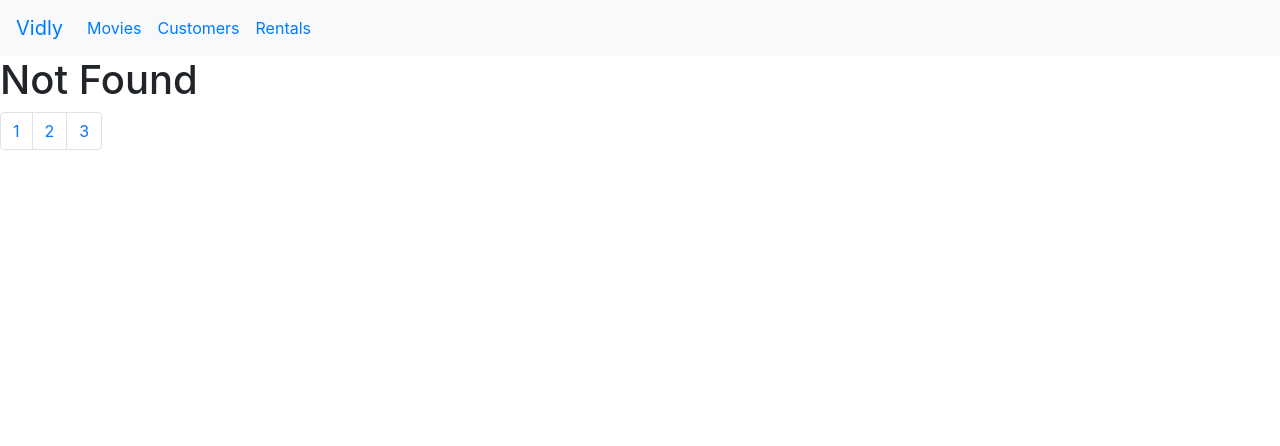
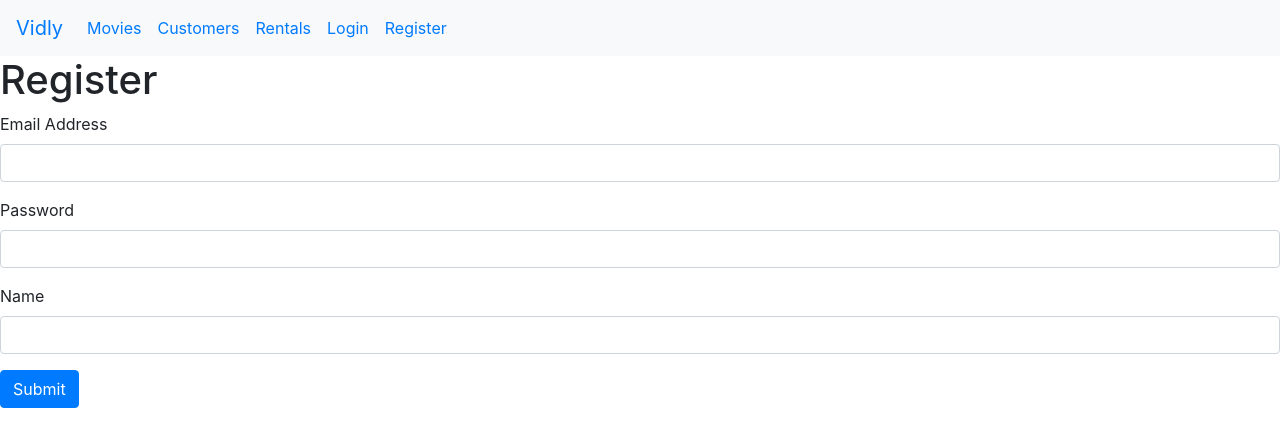
Before and after one commit to Bennity/vidly, a React (Create React App) app: page /Register in a window 1280 px wide. Before the commit this address led to /not-found. Shown: the top 446 px of the page. Built offline with nearby package versions, Linux system fonts and the light colour scheme.

Commit message:
login forms

```diff
--- a/package.json
+++ b/package.json
@@ -8,6 +8,7 @@
     "@testing-library/user-event": "^7.2.1",
     "bootstrap": "^4.4.1",
     "font-awesome": "^4.7.0",
+    "joi": "^14.3.1",
     "lodash": "^4.17.15",
     "react": "^16.13.0",
     "react-dom": "^16.13.0",
--- a/src/App.js
+++ b/src/App.js
@@ -3,13 +3,16 @@ import Movies from "./movie/movies";
 import { Route, Redirect, Switch } from "react-router-dom";
 import Navbar from "./navbar/navbar";
 import { getMovies } from "./services/fakeMovieService";
-import Pagination from "./pagination/pagination";
 import Rentals from "./rentals/rentals";
 import Customers from "./customers/customers";
 import NotFound from "./not found/notFound";
+import MovieForm from "./movie/movieForm";
+import LoginForm from "./forms/loginForm";
+import RegisterForm from "./forms/registerForm";
 
 //implement sort and orderby mit lodash
 //Jquery lernen
+//Specific routes on the top!!!
 
 class App extends Component {
   fetchMovies = () => {
@@ -69,6 +72,7 @@ class App extends Component {
       <React.Fragment>
         <Navbar />
         <Switch>
+          <Route path="/Movies/:id" component={MovieForm} />
           <Route
             path="/Movies"
             render={props => (
@@ -79,6 +83,7 @@ class App extends Component {
                 genreLength={this.state.genre.length}
                 movieLength={this.state.movies.length}
                 onGenreChange={this.handleGenreChange}
+                onPageChange={this.handlePageChange}
                 pageSize={this.state.pageSize}
                 currentPage={this.state.currentPage}
                 onDelete={this.handleDelete}
@@ -89,15 +94,11 @@ class App extends Component {
           <Redirect exact from="/" to="/Movies" />
           <Route path="/Customers" component={Customers} />
           <Route path="/Rentals" component={Rentals} />
+          <Route path="/Login" component={LoginForm} />
+          <Route path="/Register" component={RegisterForm} />
           <Route path="/not-found" component={NotFound} />
           <Redirect to="/not-found" />
         </Switch>
-        <Pagination
-          itemsCount={this.state.movies.length}
-          pageSize={this.state.pageSize}
-          currentPage={this.state.currentPage}
-          onPageChange={this.handlePageChange}
-        />
       </React.Fragment>
     );
   }
--- /dev/null
+++ b/src/forms/loginForm.jsx
@@ -0,0 +1,33 @@
+import React, { Component } from "react";
+
+const loginForm = () => {
+  return (
+    <React.Fragment>
+      <h1>Login</h1>
+      <form>
+        <div class="form-group">
+          <label for="exampleInputEmail1">Email address</label>
+          <input
+            type="email"
+            class="form-control"
+            id="exampleInputEmail1"
+            aria-describedby="emailHelp"
+          />
+        </div>
+        <div class="form-group">
+          <label for="exampleInputPassword1">Password</label>
+          <input
+            type="password"
+            class="form-control"
+            id="exampleInputPassword1"
+          />
+        </div>
+        <button type="submit" class="btn btn-primary">
+          Submit
+        </button>
+      </form>
+    </React.Fragment>
+  );
+};
+
+export default loginForm;
--- /dev/null
+++ b/src/forms/registerForm.jsx
@@ -0,0 +1,96 @@
+import React, { Component } from "react";
+import Joi from "joi";
+
+class registerForm extends Component {
+  handleSubmit = e => {
+    e.preventDefault();
+    console.log("submit");
+  };
+
+  handleChange = e => {
+    const errors = { ...this.state.errors };
+    const errorMessage = this.validate(e.currentTarget);
+    if (errorMessage) errors[e.currentTarget.name] = errorMessage;
+    else delete errors[e.currentTarget.name];
+
+    const account = { ...this.state.account };
+    account[e.currentTarget.name] = e.currentTarget.value;
+    this.setState({ account, errors });
+  };
+
+  validate = () => {
+    const result = Joi.validate(this.state.account, this.schema);
+    if (!result.error) return null;
+
+    const errors = {};
+    for (let item of result.error.details) errors[item.path[0]] = item.message;
+
+    return errors;
+  };
+
+  state = {
+    account: { emailaddress: "", password: "", name: "" },
+    errors: {}
+  };
+
+  schema = {
+    emailaddress: Joi.string().required(),
+    password: Joi.string().required(),
+    name: Joi.string().required()
+  };
+
+  render() {
+    return (
+      <React.Fragment>
+        <h1>Register</h1>
+        <form onSubmit={this.handleSubmit}>
+          <div className="form-group">
+            <label forhtml="emailaddress">Email Address</label>
+            <input
+              type="email"
+              className="form-control"
+              id="emailaddress"
+              aria-describedby="emailHelp"
+              onChange={this.handleChange}
+              value={this.state.account.emailaddress}
+              name="emailaddress"
+            />
+          </div>
+          {this.state.error && (
+            <div>className="alert alert-danger">{this.state.error}</div>
+          )}
+          <div className="form-group">
+            <label forhtml="Password">Password</label>
+            <input
+              type="password"
+              className="form-control"
+              id="Password"
+              onChange={this.handleChange}
+              value={this.state.account.password}
+              name="password"
+            />
+          </div>
+          <div className="form-group">
+            <label forhtml="Name">Name</label>
+            <input
+              type="text"
+              className="form-control"
+              id="Name"
+              onChange={this.handleChange}
+              value={this.state.account.name}
+              name="name"
+            />
+          </div>
+          {this.state.error && (
+            <div>className="alert alert-danger">{this.state.error}</div>
+          )}
+          <button type="submit" className="btn btn-primary">
+            Submit
+          </button>
+        </form>
+      </React.Fragment>
+    );
+  }
+}
+
+export default registerForm;
--- a/src/movie/movie.jsx
+++ b/src/movie/movie.jsx
@@ -6,7 +6,7 @@ const movie = props => {
     <React.Fragment>
       <tr>
         <li key={props._id}>
-          <Link to={`/movies/${props._id}`}>{props.title}</Link>
+          <Link to={`/Movies/${props._id}`}>{props.title}</Link>
         </li>
 
         <td>{props.genre}</td>
--- /dev/null
+++ b/src/movie/movieForm.jsx
@@ -0,0 +1,17 @@
+import React from "react";
+
+const MovieForm = ({ match, history }) => {
+  return (
+    <div>
+      <h1>Movie Form {match.params.id} </h1>
+      <button
+        className="btn btn-primary"
+        onClick={() => history.push("/movies")}
+      >
+        Save
+      </button>
+    </div>
+  );
+};
+
+export default MovieForm;
--- a/src/movie/movies.jsx
+++ b/src/movie/movies.jsx
@@ -2,6 +2,7 @@ import React, { Component } from "react";
 import Movie from "./movie";
 import { paginate } from "../utils/paginate";
 import Genre from "../genre/genre";
+import Pagination from "../pagination/pagination";
 
 const movies = props => {
   return (
@@ -43,6 +44,12 @@ const movies = props => {
             />
           ))}
         </tbody>
+        <Pagination
+          itemsCount={props.movies.length}
+          pageSize={props.pageSize}
+          currentPage={props.currentPage}
+          onPageChange={props.onPageChange}
+        />
       </table>
     </React.Fragment>
   );
--- a/src/navbar/navbar.jsx
+++ b/src/navbar/navbar.jsx
@@ -1,12 +1,12 @@
 import React, { Component } from "react";
-import { Link } from "react-router-dom";
+import { Link, NavLink } from "react-router-dom";
 
 const navbar = props => {
   return (
     <nav className="navbar navbar-expand-lg navbar-light bg-light">
-      <a className="navbar-brand" href="#">
+      <Link className="navbar-brand" to="/">
         <Link to="/">Vidly</Link>
-      </a>
+      </Link>
       <button
         className="navbar-toggler"
         type="button"
@@ -21,19 +21,29 @@ const navbar = props => {
       <div className="collapse navbar-collapse" id="navbarNav">
         <ul className="navbar-nav">
           <li className="nav-item active">
-            <a className="nav-link" href="#">
+            <NavLink className="nav-link" to="/Movies">
               <Link to="/Movies/">Movies</Link>
-            </a>
+            </NavLink>
           </li>
           <li className="nav-item">
-            <a className="nav-link" href="#">
+            <NavLink className="nav-link" to="/Customers">
               <Link to="/Customers">Customers</Link>
-            </a>
+            </NavLink>
           </li>
           <li className="nav-item">
-            <a className="nav-link" href="#">
+            <NavLink className="nav-link" to="/Rentals">
               <Link to="/Rentals">Rentals</Link>
-            </a>
+            </NavLink>
+          </li>
+          <li className="nav-item">
+            <NavLink className="nav-link" to="/Rentals">
+              <Link to="/Login">Login</Link>
+            </NavLink>
+          </li>
+          <li className="nav-item">
+            <NavLink className="nav-link" to="/Register">
+              <Link to="/Register">Register</Link>
+            </NavLink>
           </li>
         </ul>
       </div>
```
Also changed, not shown: src/movie/movieDetails.jsx (deleted, +0 -19 lines), 1 other file (tests, documents, lock files or other folders).
